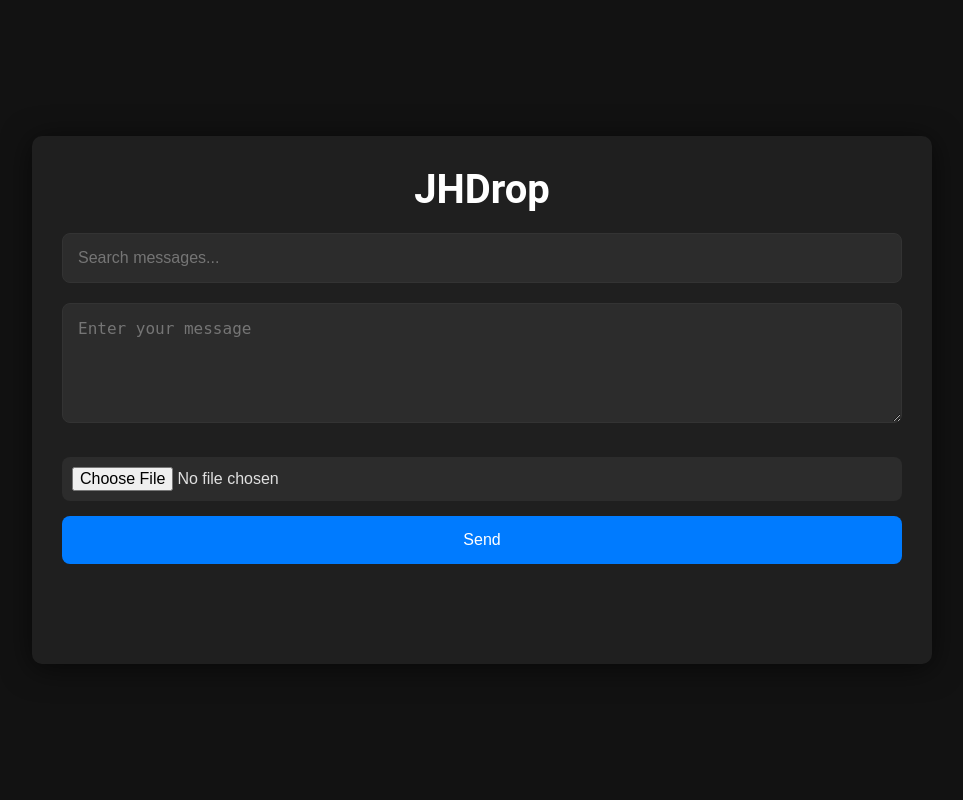
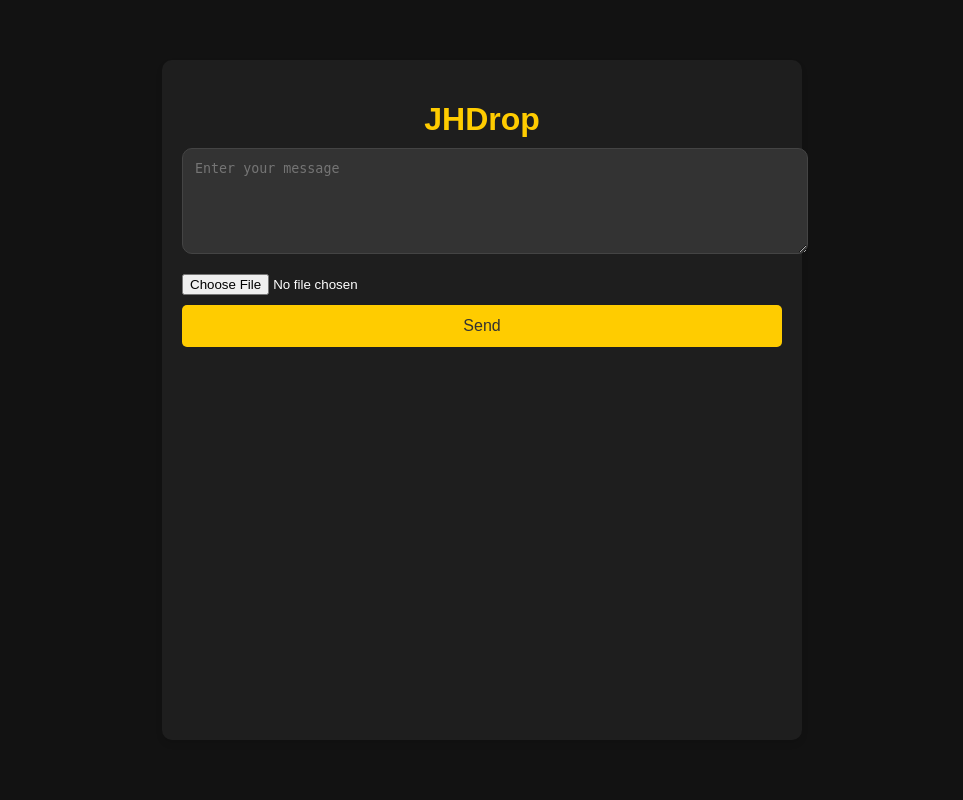
Before and after one commit to benbirchpersonal/jhook.dev, a PHP site: page /share/index.html in a window 1280 px wide. Shown: the whole page, without its empty margins (158-1121 px from the left). Run offline with PHP 8.4, Linux system fonts and the light colour scheme; data that the repository does not hold is empty.

Commit message:
redesign

```diff
--- a/share/index.html
+++ b/share/index.html
@@ -1,7 +1,6 @@
 <!DOCTYPE html>
 <html lang="en">
 <head>
-    <script src="https://cdn.jsdelivr.net/npm/fuse.js@6.4.6"></script>
     <meta charset="UTF-8">
     <meta name="viewport" content="width=device-width, initial-scale=1.0">
     <title>JHDrop</title>
@@ -10,13 +9,12 @@
 <body>
     <div class="container">
         <h1>JHDrop</h1>
-        <input type="text" id="searchInput" placeholder="Search messages..." class="search-bar">
         <form id="messageForm" enctype="multipart/form-data">
             <textarea id="messageInput" name="message" placeholder="Enter your message"></textarea>
             <input type="file" id="fileInput" name="file">
             <button type="submit">Send</button>
         </form>
-        <div id="messages"></div>
+        <div id="messages" class="messages"></div>
     </div>
     <script src="script.js"></script>
 </body>
--- a/share/script.js
+++ b/share/script.js
@@ -41,6 +41,11 @@ function fetchMessages() {
                 data.messages.forEach(msg => {
                     const messageElement = document.createElement("div");
                     messageElement.classList.add("message");
+
+                    // Check if the message was sent by the user (right aligned) or the recipient (left aligned)
+                    const isUserMessage = msg.is_user || false; // Add a check here for user messages
+
+                    messageElement.classList.add(isUserMessage ? "right" : "left");
 
                     const textElement = document.createElement("p");
                     textElement.textContent = msg.message;
--- a/share/styles.css
+++ b/share/styles.css
@@ -1,180 +1,112 @@
-/* General Reset */
-* {
+body {
+    font-family: 'Arial', sans-serif;
+    background-color: #121212;
+    color: #fff;
     margin: 0;
-    padding: 0;
-    box-sizing: border-box;
-}
-
-body {
-    font-family: 'Roboto', sans-serif;
-    background-color: #121212;
-    color: #e0e0e0;
     padding: 0;
     display: flex;
     justify-content: center;
     align-items: center;
-    min-height: 100vh;
+    height: 100vh;
 }
 
 .container {
-    max-width: 900px;
     width: 100%;
-    background-color: #1f1f1f;
+    max-width: 600px;
+    margin: 0 auto;
+    padding: 20px;
+    background-color: #1e1e1e;
     border-radius: 10px;
-    padding: 30px;
-    box-shadow: 0 4px 30px rgba(0, 0, 0, 0.6);
-    animation: fadeIn 0.6s ease-out;
+    box-shadow: 0px 4px 6px rgba(0, 0, 0, 0.1);
+    display: flex;
+    flex-direction: column;
+    height: 80%;
 }
 
 h1 {
-    font-size: 2.5rem;
+    color: #ffcc00;
     text-align: center;
-    color: #fff;
-    margin-bottom: 20px;
-    animation: slideIn 0.8s ease-out;
+    margin-bottom: 10px;
 }
 
-/* Search Bar */
-.search-bar {
-    width: 100%;
-    padding: 15px;
-    background-color: #2c2c2c;
-    color: #e0e0e0;
-    font-size: 1rem;
-    border-radius: 8px;
+#messageForm {
+    display: flex;
+    flex-direction: column;
+    margin-top: auto;
     margin-bottom: 20px;
-    border: 1px solid #333;
-    transition: all 0.3s ease;
 }
 
-.search-bar:focus {
-    border-color: #007bff;
-    background-color: #333;
-    outline: none;
-}
-
-/* Form Styling */
 textarea {
     width: 100%;
-    height: 120px;
-    padding: 15px;
-    margin-bottom: 15px;
-    border: 1px solid #333;
-    background-color: #2c2c2c;
-    color: #e0e0e0;
-    font-size: 1rem;
-    border-radius: 8px;
-    transition: all 0.3s ease;
-}
-
-textarea:focus {
-    border-color: #007bff;
+    height: 80px;
+    padding: 12px;
     background-color: #333;
-    outline: none;
+    border: 1px solid #444;
+    color: #fff;
+    border-radius: 10px;
+    margin-bottom: 10px;
 }
 
 input[type="file"] {
-    margin: 15px 0;
-    border-radius: 8px;
-    background-color: #2c2c2c;
-    color: #e0e0e0;
-    padding: 10px;
-    width: 100%;
-    cursor: pointer;
-    border: none;
-    font-size: 1rem;
+    margin: 10px 0;
 }
 
 button {
-    width: 100%;
-    padding: 15px;
-    background-color: #007bff;
-    color: white;
+    background-color: #ffcc00;
+    color: #333;
+    padding: 12px;
     border: none;
-    border-radius: 8px;
+    border-radius: 5px;
     cursor: pointer;
-    font-size: 1rem;
+    font-size: 16px;
     transition: background-color 0.3s ease;
 }
 
 button:hover {
-    background-color: #0056b3;
+    background-color: #e6b800;
 }
 
-/* Messages Styling */
-#messages {
-    margin-top: 30px;
-    padding: 20px;
-    animation: fadeIn 1s ease-out;
+.messages {
+    flex-grow: 1;
+    overflow-y: auto;
+    margin-bottom: 20px;
+    padding: 10px;
 }
 
 .message {
-    background-color: #2a2a2a;
-    padding: 15px;
-    margin-bottom: 15px;
-    border-radius: 8px;
-    position: relative;
-    overflow: hidden;
-    animation: slideUp 0.6s ease-out;
+    display: flex;
+    flex-direction: column;
+    margin-bottom: 20px;
+}
+
+.message.left {
+    align-items: flex-start;
+}
+
+.message.right {
+    align-items: flex-end;
 }
 
 .message p {
-    color: #fff;
-    font-size: 1.1rem;
-    margin-bottom: 10px;
+    background-color: #2a2a2a;
+    padding: 15px;
+    border-radius: 10px;
+    max-width: 70%;
+    word-wrap: break-word;
+    margin: 0;
+}
+
+.message .timestamp {
+    font-size: 12px;
+    color: #777;
+    margin-top: 5px;
 }
 
 .message a {
-    color: #007bff;
+    color: #ffcc00;
     text-decoration: none;
-    font-size: 1rem;
-    font-weight: bold;
 }
 
 .message a:hover {
     text-decoration: underline;
 }
-
-.message:hover {
-    background-color: #333;
-}
-
-/* Keyframe Animations */
-@keyframes fadeIn {
-    from {
-        opacity: 0;
-    }
-    to {
-        opacity: 1;
-    }
-}
-
-@keyframes slideIn {
-    from {
-        transform: translateY(-50px);
-        opacity: 0;
-    }
-    to {
-        transform: translateY(0);
-        opacity: 1;
-    }
-}
-
-@keyframes slideUp {
-    from {
-        transform: translateY(20px);
-        opacity: 0;
-    }
-    to {
-        transform: translateY(0);
-        opacity: 1;
-    }
-}
-
-
-/* Style the timestamp */
-.timestamp {
-    font-size: 0.9rem;
-    color: #888;
-    margin-top: 5px;
-}
```
